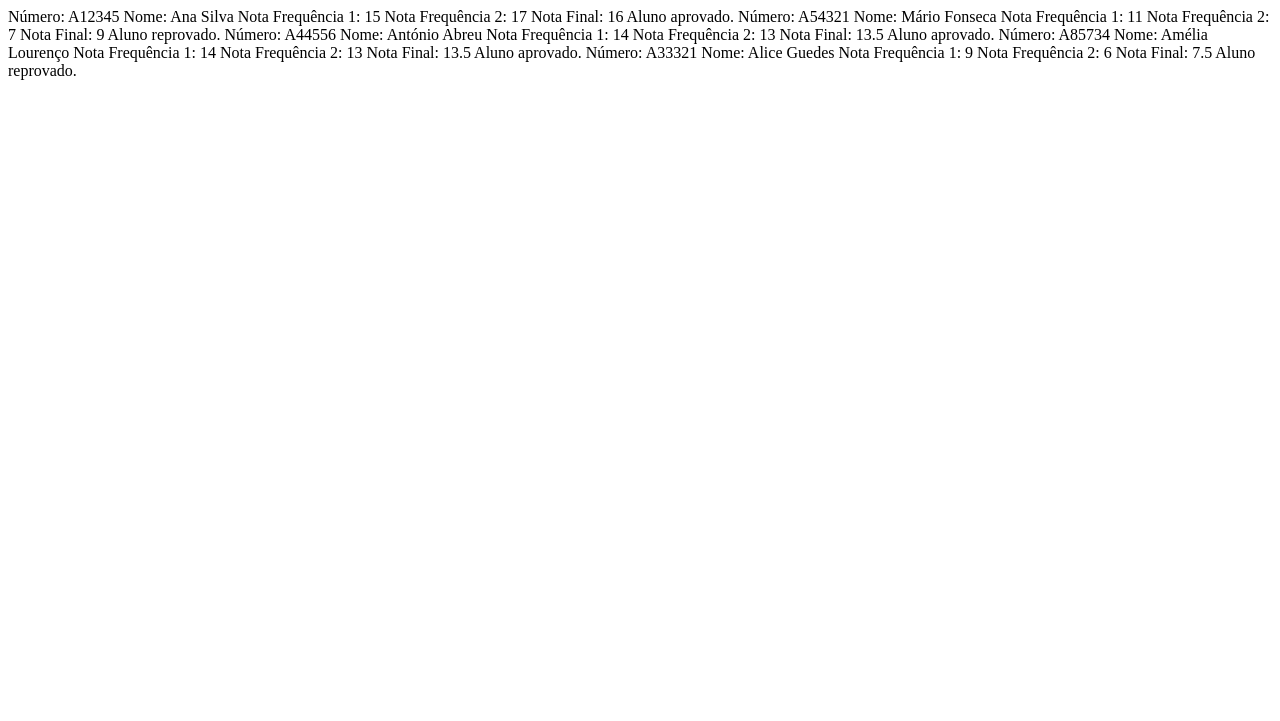
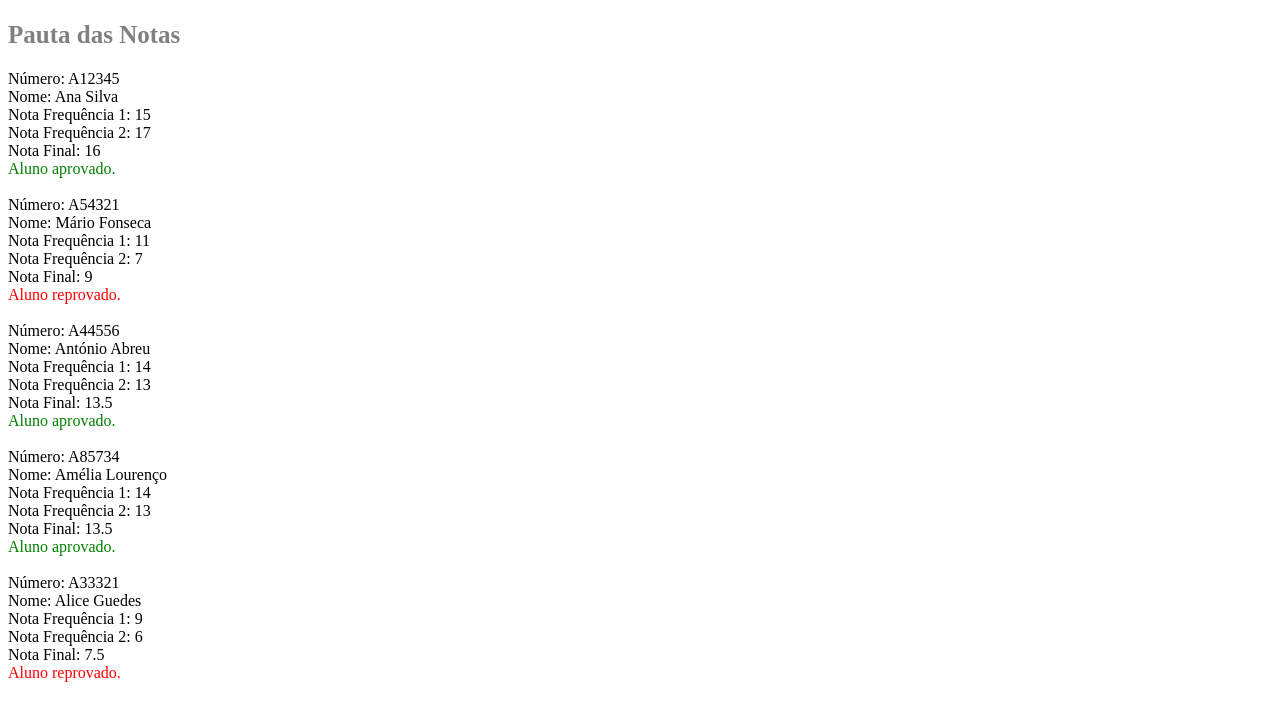
Before and after one commit to RiseGhost/porgramWEB, a PHP site: page /pauta-online.php in a window 1280 px wide. Shown: the top 721 px of the page. Run offline with PHP 8.4, Linux system fonts and the light colour scheme.

Commit message:
Terminado

```diff
--- a/Lab03/pauta-online.php
+++ b/Lab03/pauta-online.php
@@ -1,20 +1,42 @@
+<!DOCTYPE html>
+<html>
+    <head>
+    <link rel="stylesheet" href="./style.css">
+    </head>
+
+    <body>
+        <h2>Pauta das Notas</h2>
         <?php
-
         $xml= simplexml_load_file('pauta.xml');
 
         $NotaFinal = 0;
         for ($i = 0; $i <= 4; $i++){
-    echo 'Número: ' .$xml->cd[$i]->attributes()."\n";
-    echo 'Nome: ' .$xml->cd[$i]->name."\n";
-    echo 'Nota Frequência 1: ' .$xml->cd[$i]->Exam1."\n";
-    echo 'Nota Frequência 2: ' .$xml->cd[$i]->Exam2."\n";
+            echo 'Número: ' .$xml->cd[$i]->attributes()."<br>";
+            echo 'Nome: ' .$xml->cd[$i]->name."<br>";
+            echo 'Nota Frequência 1: ' .$xml->cd[$i]->Exam1."<br>";
+            echo 'Nota Frequência 2: ' .$xml->cd[$i]->Exam2."<br>";
             $NotaFinal = ($xml->cd[$i]->Exam1 + $xml->cd[$i]->Exam2)/2;
-    echo 'Nota Final: ' .$NotaFinal."\n";
+            echo 'Nota Final: ' .$NotaFinal."<br>";
+            ?>
+            <div id="Aprovado">
+                <?php
                 if($NotaFinal >= 10){
                     echo "Aluno aprovado.\n";
-    }   else{
+                }
+                ?>
+            </div>
+            <div id="Reprovado">
+                <?php
+                if($NotaFinal < 10){
                     echo "Aluno reprovado.\n";
                 }
-    echo "\n";
+                ?>
+            </div>
+            <div>
+                <?php
+                echo "<br>";
                 }
                 ?>
+            </div>
+    </body>
+</html>
--- /dev/null
+++ b/Lab03/style.css
@@ -0,0 +1,11 @@
+#Aprovado{
+    color: green;
+}
+#Reprovado{
+    color: red;
+}
+
+h2{
+    font-size: 25px;
+    color: grey;
+}
```
Lines whose indentation alone changed are shown as unchanged.
